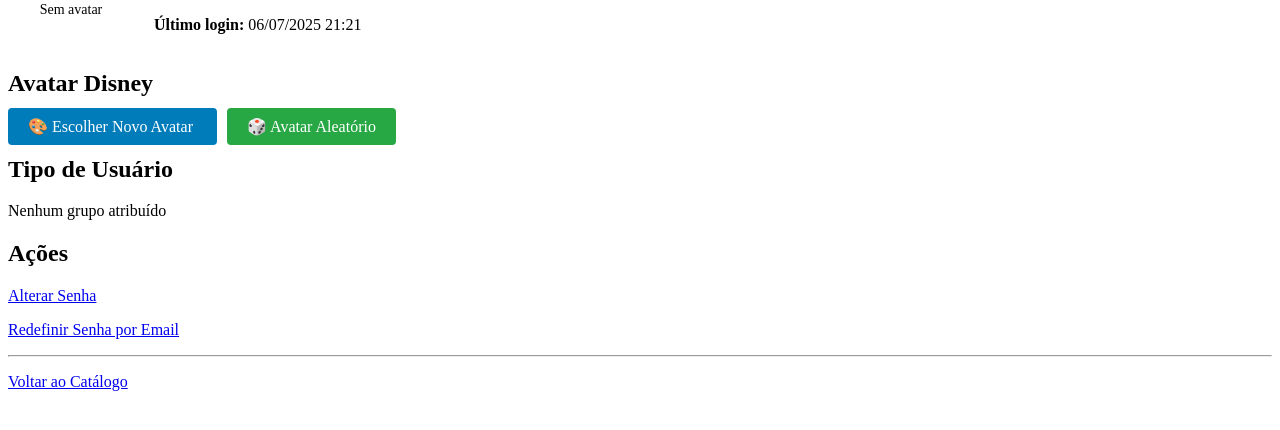
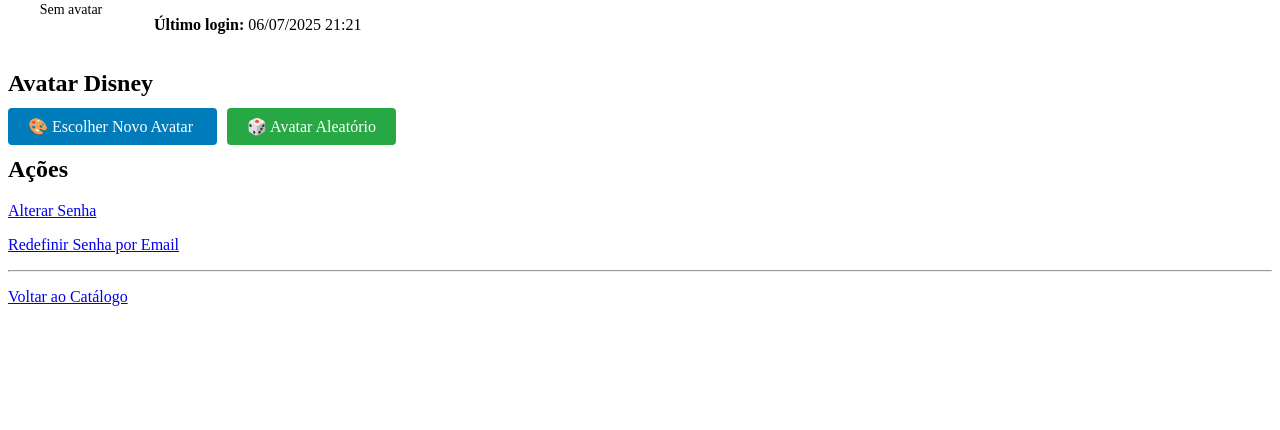
Before and after one commit to anajuliasilvaa/catalogo-de-filmes, a Django app: page /usuarios/perfil/ in a window 1280 px wide. Shown: the part 318-748 px from the top of the page. Run offline with Django 4.2, Linux system fonts and the light colour scheme; a user stored in the database is signed in; data comes from the database, SQL or seed files in the repository; both versions use the stored data as it was after the commit.

Commit message:
ajuste na tela de perfil

```diff
--- a/catalogofilmes/templates/usuarios/perfil.html
+++ b/catalogofilmes/templates/usuarios/perfil.html
@@ -46,20 +46,6 @@
     </p>
 </div>
 
-<div>
-    <h2>Tipo de Usuário</h2>
-    {% if user.groups.all %}
-        {% for group in user.groups.all %}
-            {% if group.name == 'Administradores' %}
-                <p><strong>Administrador</strong> - Você tem acesso completo ao sistema</p>
-            {% elif group.name == 'Usuarios Gerais' %}
-                <p><strong>Usuário Geral</strong> - Você pode visualizar o catálogo de filmes</p>
-            {% endif %}
-        {% endfor %}
-    {% else %}
-        <p>Nenhum grupo atribuído</p>
-    {% endif %}
-</div>
 
 <div>
     <h2>Ações</h2>
```
Also changed, not shown: catalogofilmes/db.sqlite3.
